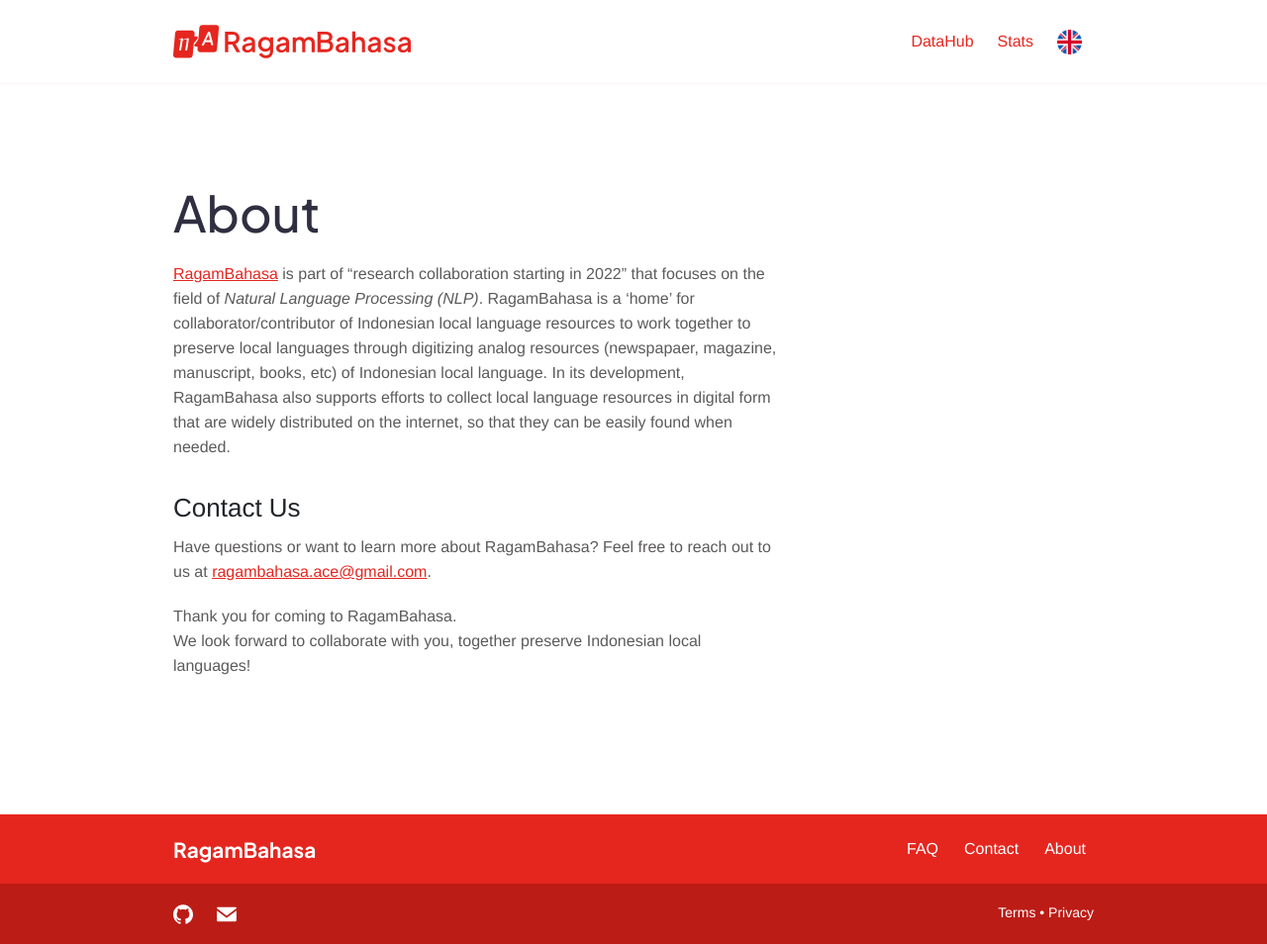
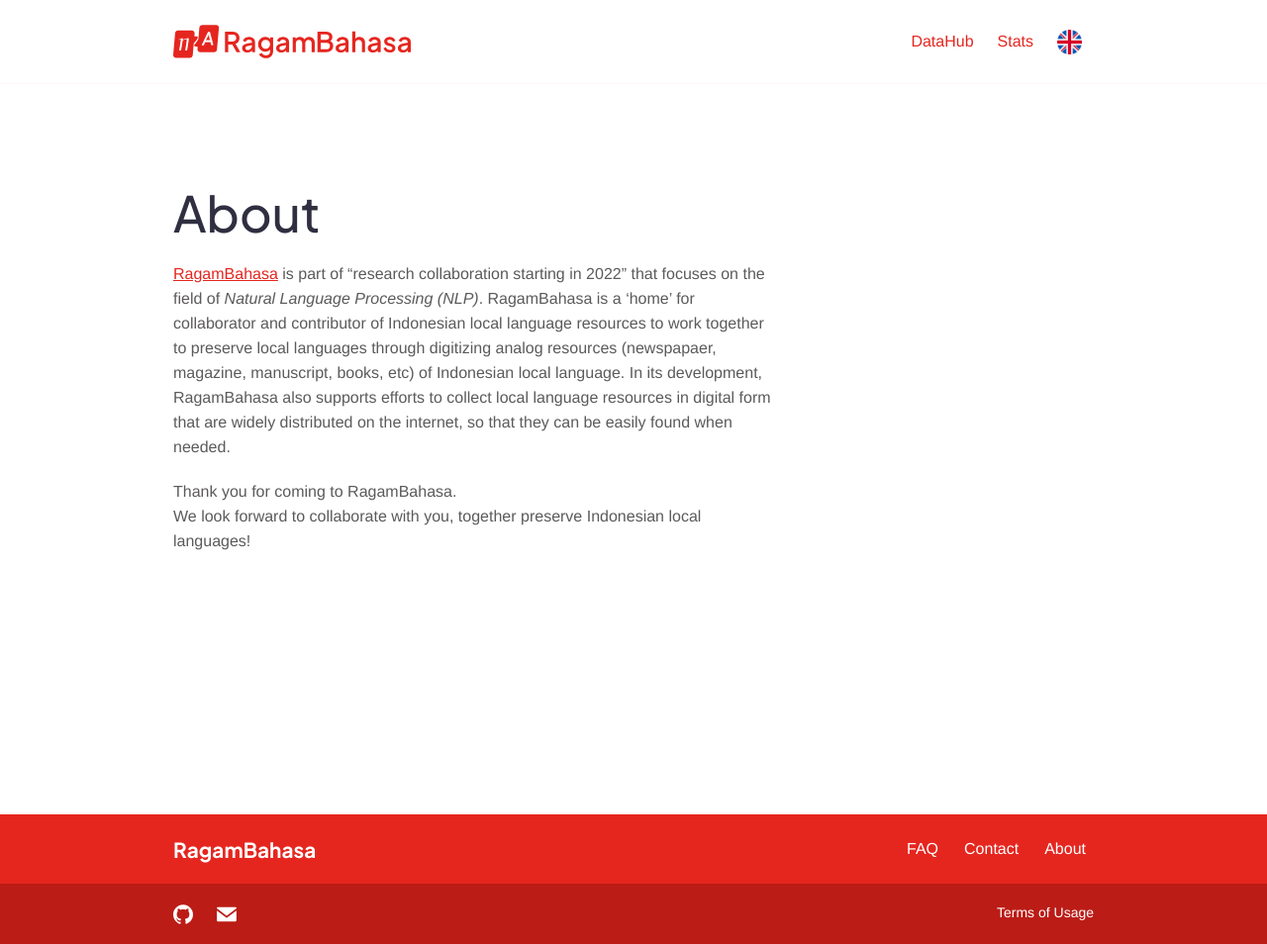
Before and after one commit to ragambahasa/ragambahasa-platform, a Jekyll site: the page built from en/about.md, in a window 1280 px wide and 954 px high. Shown: the whole window at 99% size. Built offline with Jekyll 4.4.1, drawn with Linux system fonts in a browser that asks for light colours.

Commit message:
add pages: about, contact, terms

```diff
--- a/_includes/sub-footer.html
+++ b/_includes/sub-footer.html
@@ -6,9 +6,16 @@
           {% if site.data.social %}
             {% include social.html %}
           {% endif %}
-          {% if site.data.seo.copyright_text %}
-          <div class="copyright">{{ site.data.seo.copyright_text }}</div>
+          {% assign navigations = site.data.navigation.i18n_sub_footer  %}
+          {% for navigation in navigations  %}
+          {% if navigation.language == page.lang %}
+          <div class="copyright">
+            {% for item in navigation.links | sort: 'weight' %}
+              <a href="{{ item.url | relative_url }}">{{ item.title }}</a>
+            {% endfor %}
+          </div>
           {% endif %}
+          {% endfor %}
         </div>
       </div>
     </div>
--- a/en/about.md
+++ b/en/about.md
@@ -8,10 +8,7 @@ lang: en
 
 <!-- {GIK-Community} -->
 
-[RagamBahasa]() is part of "research collaboration starting in 2022" that focuses on the field of _Natural Language Processing (NLP)_. RagamBahasa is a 'home' for collaborator/contributor of Indonesian local language resources to work together to preserve local languages through digitizing analog resources (newspapaer, magazine, manuscript, books, etc) of Indonesian local language. In its development, RagamBahasa also supports efforts to collect local language resources in digital form that are widely distributed on the internet, so that they can be easily found when needed.
-
-## Contact Us
-Have questions or want to learn more about RagamBahasa? Feel free to reach out to us at [ragambahasa.ace@gmail.com](mailto:ragambahasa.ace@gmail.com).
+[RagamBahasa]() is part of "research collaboration starting in 2022" that focuses on the field of _Natural Language Processing (NLP)_. RagamBahasa is a 'home' for collaborator and contributor of Indonesian local language resources to work together to preserve local languages through digitizing analog resources (newspapaer, magazine, manuscript, books, etc) of Indonesian local language. In its development, RagamBahasa also supports efforts to collect local language resources in digital form that are widely distributed on the internet, so that they can be easily found when needed.
 
 Thank you for coming to RagamBahasa.
 We look forward to collaborate with you, together preserve Indonesian local languages!
```
Also changed, not shown: _data/navigation.yml (+20 -4 lines), _layouts/statistics.html (added, +15 -0 lines), en/contact.md (added, +9 -0 lines), en/terms.md (added, +16 -0 lines), id/about.md (added, +17 -0 lines), id/contact.md (added, +9 -0 lines), id/tentang.md (deleted, +0 -21 lines), id/terms.md (added, +15 -0 lines), privacy.md (deleted, +0 -11 lines), stats.md (added, +23 -0 lines), terms.md (deleted, +0 -11 lines).
